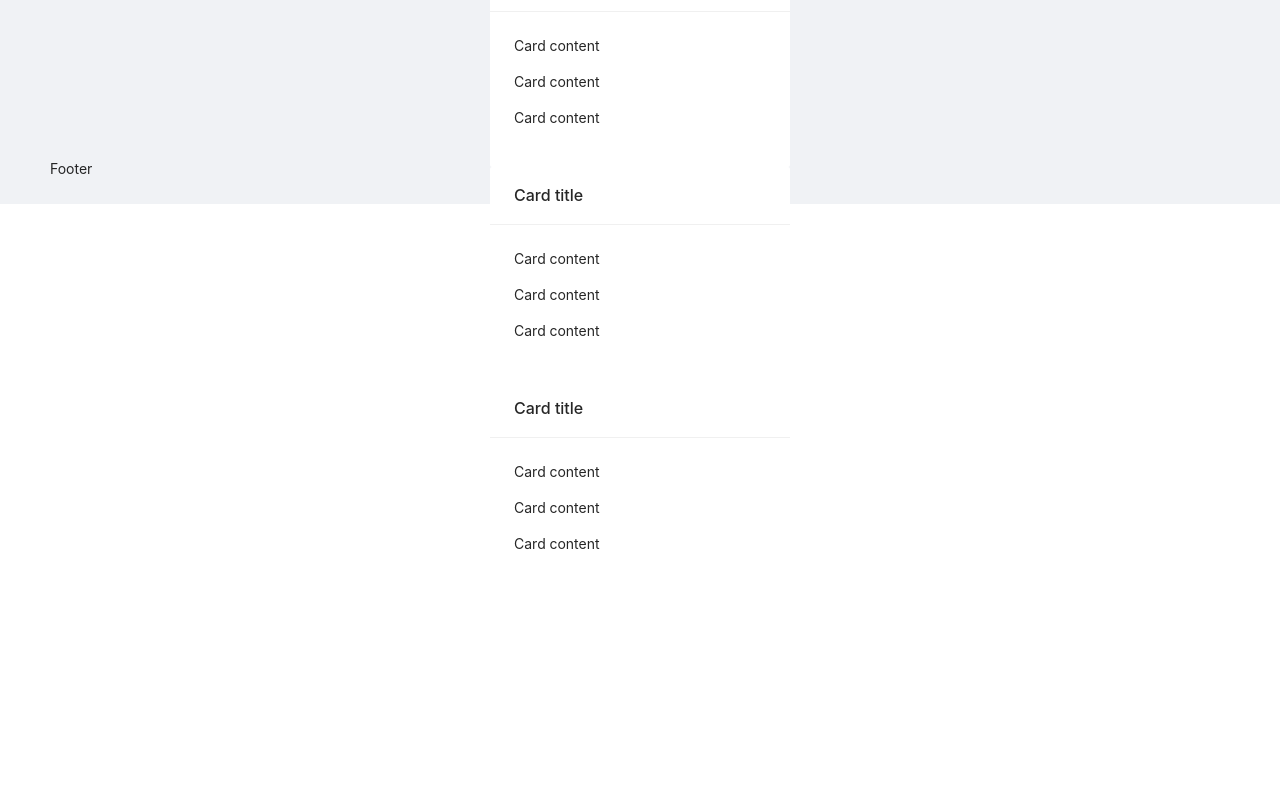
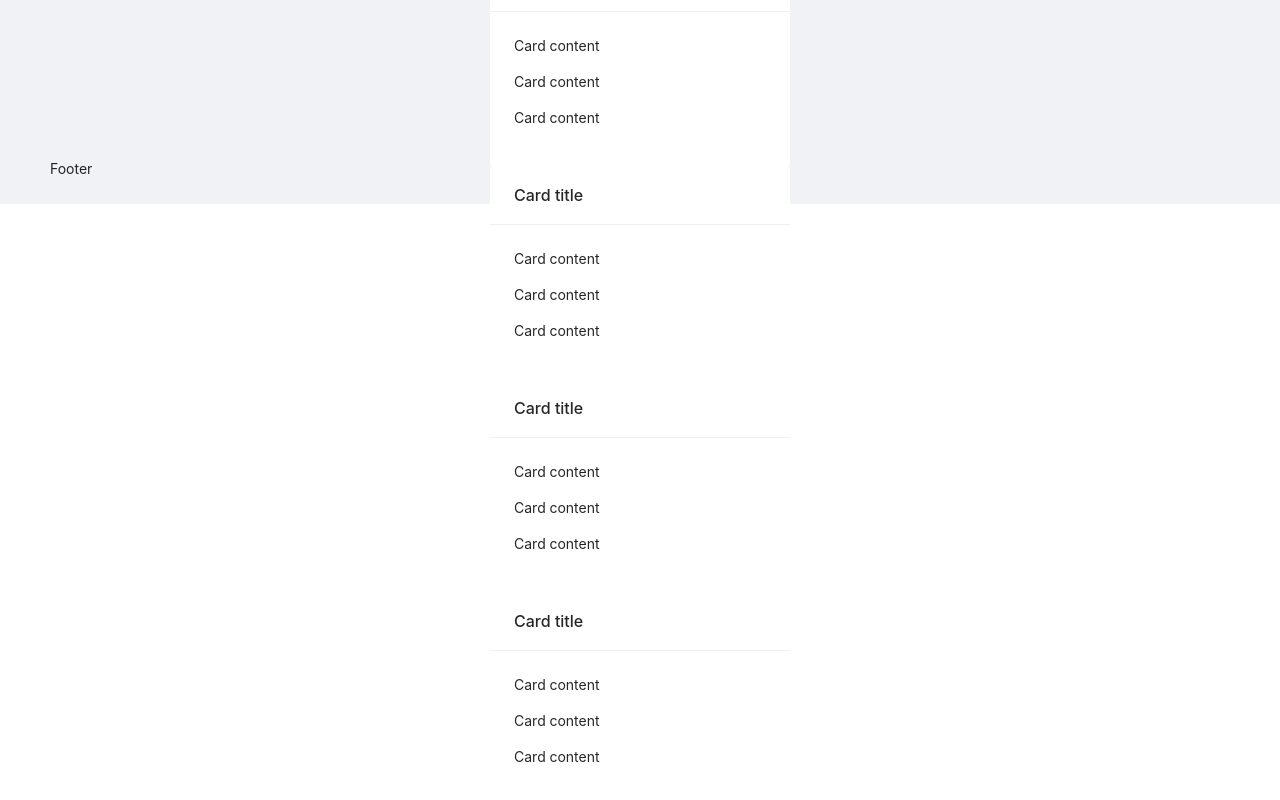
Before and after one commit to DavitShahbazyan/socialNet, a React (Create React App) app in the folder Client/: page /dashboard in a window 1280 px wide. Shown: the part 596-1396 px from the top of the page. Before the commit the page ends 1189 px from the top, so only its background shows below. Built offline with nearby package versions, Linux system fonts and the light colour scheme.

Commit message:
change Dashboard

```diff
--- a/Client/src/pages/Dashboard/Dashboard.jsx
+++ b/Client/src/pages/Dashboard/Dashboard.jsx
@@ -10,6 +10,7 @@ export default function Dashboard() {
             <Post />
             <Post />
             <Post />
+            <Post />
         </>
     );
 }
```
